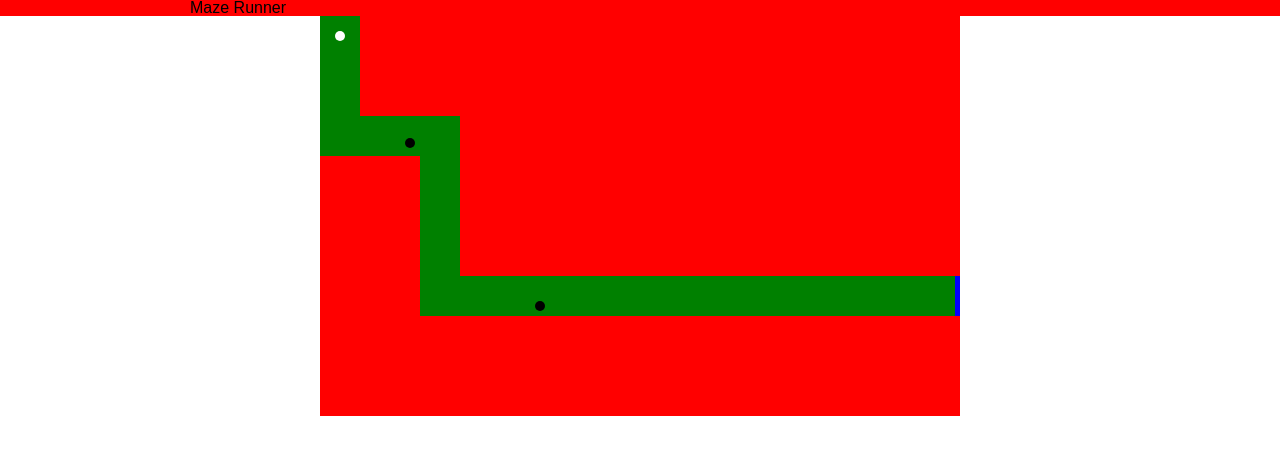
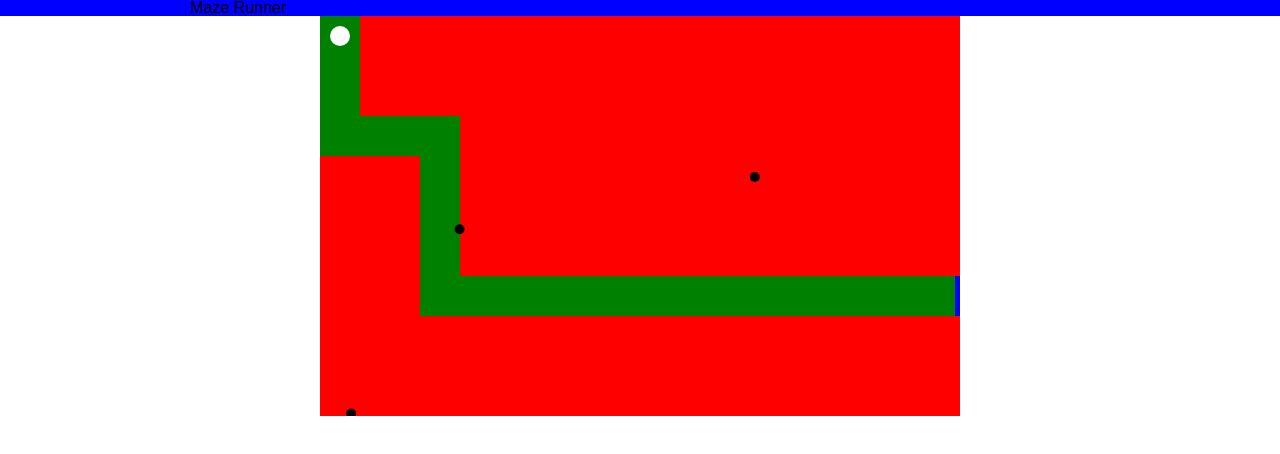
Before and after one commit to rush1818/ingest, a website built with webpack: page index.html in a window 1280 px wide. Built offline with nearby package versions, Linux system fonts and the light colour scheme.

Commit message:
added moving obstacles

```diff
--- a/assets/style.css
+++ b/assets/style.css
@@ -51,7 +51,7 @@ img {
 }
 
 .header{
-  background: red;
+  background: blue;
 }
 
 .header-content{
--- a/lib/game/ball.js
+++ b/lib/game/ball.js
@@ -15,7 +15,14 @@ class Ball extends MovingObject {
   }
 
   move(dt){
-    MovingObject.prototype.move.call(this, dt);
+    // MovingObject.prototype.move.call(this, dt);
+    let newPos = [];
+    newPos[0] = this.pos[0] + this.vel[0] * dt;
+    newPos[1] = this.pos[1] + this.vel[1] * dt;
+    if (this.ifWithinMaze(newPos)){
+      this.pos[0] += this.vel[0] * dt;
+      this.pos[1] += this.vel[1] * dt;
+    }
     // debugger
     this.vel[0] *= 0.9;
     this.vel[1] *= 0.9;
--- a/lib/game/evil.js
+++ b/lib/game/evil.js
@@ -1,11 +1,11 @@
 import MovingObject from './moving_object.js';
-import {Norm} from './utils.js';
+import {Norm, randomVector} from './utils.js';
 const COLOR = 'black';
 const RADIUS = 5;
 
 class Evil extends MovingObject {
   constructor(options) {
-    super({pos: options.position, color: COLOR, radius: RADIUS});
+    super({pos: options.position, color: COLOR, radius: RADIUS, vel: randomVector(3)});
   }
 }
 
--- a/lib/game/game.js
+++ b/lib/game/game.js
@@ -55,6 +55,12 @@ class Game {
     this.ball.move(dt);
   }
 
+  moveEvils(dt){
+    this.evils.forEach(evil => {
+      evil.move(dt);
+    });
+  }
+
   remove(obj) {
     let idx = this.evils.indexOf(obj);
     let left = this.evils.slice(0,idx);
--- a/lib/game/game_view.js
+++ b/lib/game/game_view.js
@@ -18,6 +18,7 @@ class GameView {
     let dt = time  - this.lastTime;
     this.lastTime = time;
     this.game.moveBall(dt / 20);
+    this.game.moveEvils(dt / 20);
     this.game.render();
     if (!this.game.levelWon && !this.game.gameOver){
       window.requestAnimationFrame((dTime) => {
--- a/lib/game/moving_object.js
+++ b/lib/game/moving_object.js
@@ -1,4 +1,4 @@
-import {Dist} from './utils.js';
+import {Dist, GameDims} from './utils.js';
 
 
 class MovingObject {
@@ -26,12 +26,21 @@ class MovingObject {
   }
 
   move(dt) {
-    let newPos = [];
-    newPos[0] = this.pos[0] + this.vel[0] * dt;
-    newPos[1] = this.pos[1] + this.vel[1] * dt;
-    if (this.ifWithinMaze(newPos)){
-      this.pos[0] += this.vel[0] * dt;
-      this.pos[1] += this.vel[1] * dt;
+    this.pos[0] += this.vel[0] * dt;
+    this.pos[1] += this.vel[1] * dt;
+
+    if (this.pos[0] > (GameDims.x + GameDims.width)){
+      this.pos[0] = 0;
+    }
+    if (this.pos[0] < GameDims.x){
+      this.pos[0] = (GameDims.x + GameDims.width);
+    }
+
+    if (this.pos[1] > (GameDims.y + GameDims.height)){
+      this.pos[1] = 0;
+    }
+    if (this.pos[1] < GameDims.y){
+      this.pos[1] = (GameDims.y + GameDims.height);
     }
   }
 
--- a/lib/game/utils.js
+++ b/lib/game/utils.js
@@ -39,6 +39,14 @@ export const WinPos = {
 
 export const evilPos = {
   1: [[90, 127],
-      [220, 290]
+      [220, 290],
+      [300, 150],
+      [380, 170]
     ]
 };
+
+export const randomVector = (length) => {
+  let x = Math.random() * length;
+  let y = Math.sqrt((length * length) - (x * x));
+  return [x, y];
+};
```
